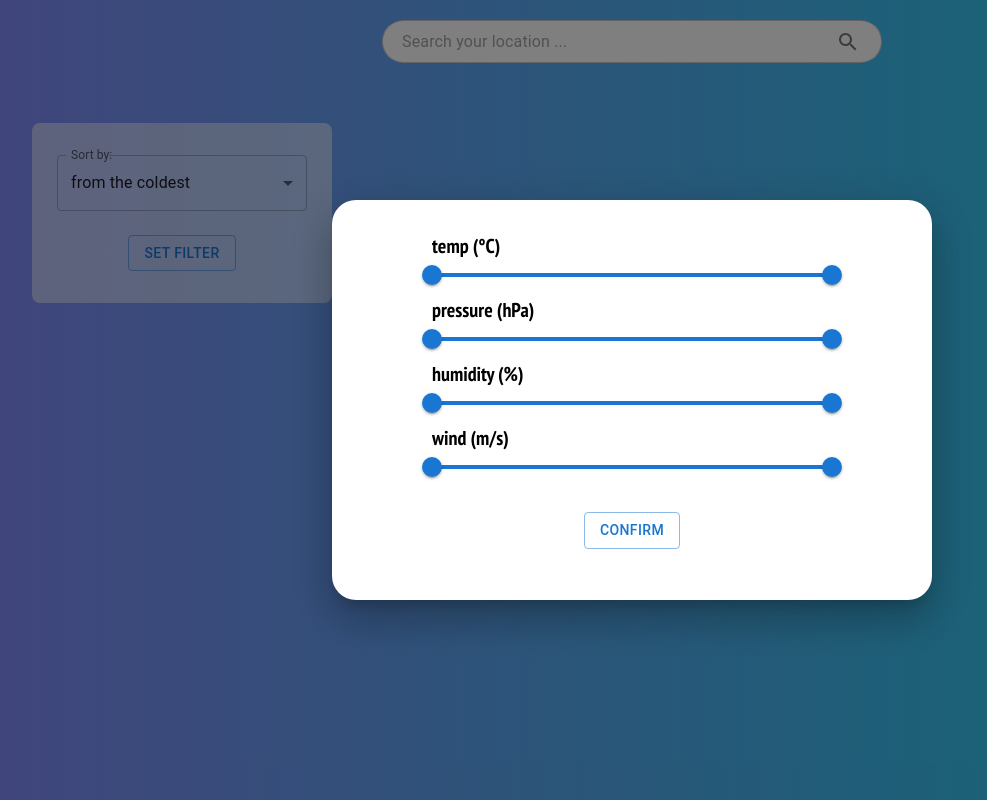
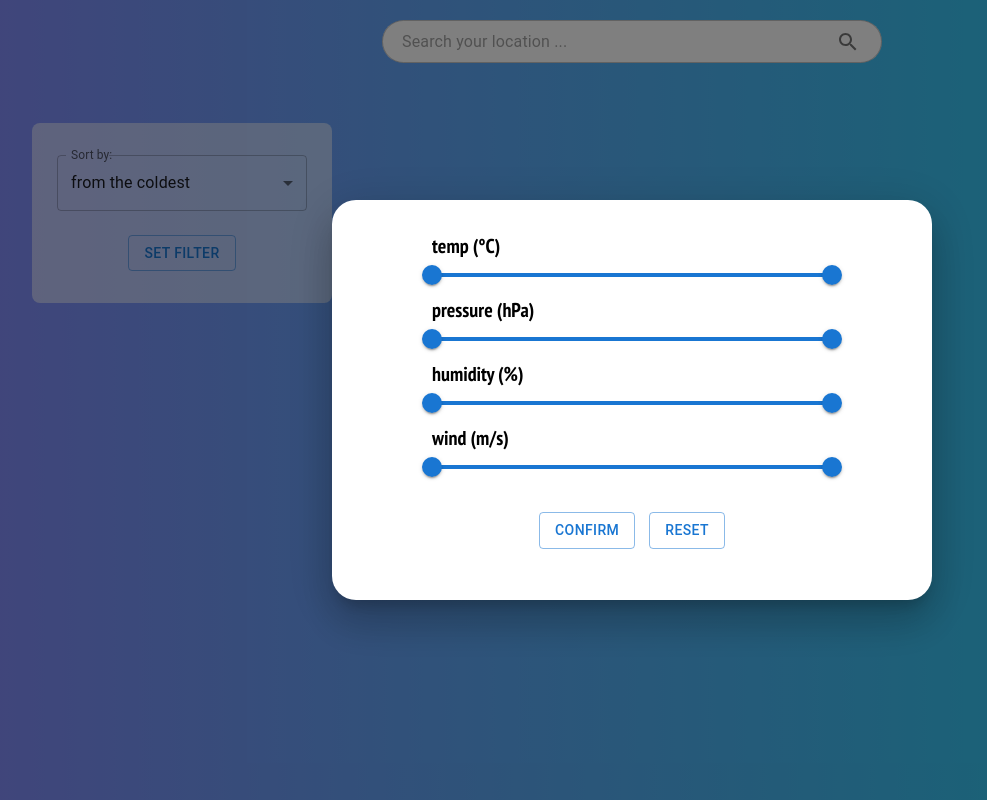
Before and after one commit to podlaskialgorytm3/weather-app, a React (Vite) app: page / in a window 1280 px wide. Both pictures are taken after a click on the button "SET FILTER". Shown: the whole page, without its empty margins (8-995 px from the left). Built offline with nearby package versions, Linux system fonts and the light colour scheme; a web font is replaced by a local one.

Commit message:
feat: create a new feature, which is a reset filter in filter modal

```diff
--- a/src/features/container/components/container.tsx
+++ b/src/features/container/components/container.tsx
@@ -6,7 +6,6 @@ import { useFormik } from 'formik';
 import { useState, useEffect } from "react";
 import { Loading } from "../../../shared/components/loading";
 import { useProcessingData } from "../hooks/use-processing-data";
-
 
 export const Container = () => {
     const [location, setLocation] = useState('');
@@ -20,8 +19,6 @@ export const Container = () => {
             setLocation(values.location);
         },
     });
-
-
 
     useEffect(() => {
         if (location) {
--- a/src/features/container/components/filter-pop-up.tsx
+++ b/src/features/container/components/filter-pop-up.tsx
@@ -8,7 +8,7 @@ import { PropertyProps } from '../types/property';
 
 export const FilterPopUp = ({filterTools} : {filterTools: PropertyProps}) => {
   const [open, setOpen] = useState(false);
-  const {properties, changeProperty, handleFilter} = filterTools;
+  const {properties, changeProperty, handleFilter, resetFilter} = filterTools;
 
   const handleOpen = () => setOpen(true);
   const handleClose = () => setOpen(false);
@@ -38,12 +38,20 @@ export const FilterPopUp = ({filterTools} : {filterTools: PropertyProps}) => {
                     </div>
                 ))}
             </div>
+            <div className='flex justify-around w-[200px]'>
                 <Button
                     onClick={() => (handleFilter(), handleClose())}
                     variant="outlined"
                     color="primary"
                     sx={{marginTop: 3}}
                 >confirm</Button>
+                <Button
+                    onClick={() => (resetFilter(), handleClose())}
+                    variant="outlined"
+                    color="primary"
+                    sx={{marginTop: 3}}
+                >reset</Button>
+            </div>
         </Box>
       </Modal>
     </div>
--- a/src/features/container/hooks/use-processing-data.ts
+++ b/src/features/container/hooks/use-processing-data.ts
@@ -112,7 +112,19 @@ export const useProcessingData = (location: string) => {
         }))
       }
 
-    const filterTools: PropertyProps = {properties, changeProperty, handleFilter}
+      const resetFilter = () => {
+        setProperties(() => FILTER_PROPERTIES)
+        setChangedProperty(() => FILTER_PROPERTIES)
+        setForecasts((prevValues) => prevValues.map((forecast) => {
+          return {
+            ...forecast,
+            visable: true
+          }
+        }))
+
+      }
+
+    const filterTools: PropertyProps = {properties, changeProperty, handleFilter, resetFilter}
 
     return {
         forecasts,
--- a/src/features/container/types/property.ts
+++ b/src/features/container/types/property.ts
@@ -3,4 +3,5 @@ export interface PropertyProps {
     properties: PropertyArray;
     changeProperty: (event: React.ChangeEvent<HTMLInputElement>, newValue: number[]) => void;
     handleFilter: () => void;
+    resetFilter: () => void;
 }
```
Lines whose indentation alone changed are shown as unchanged.
